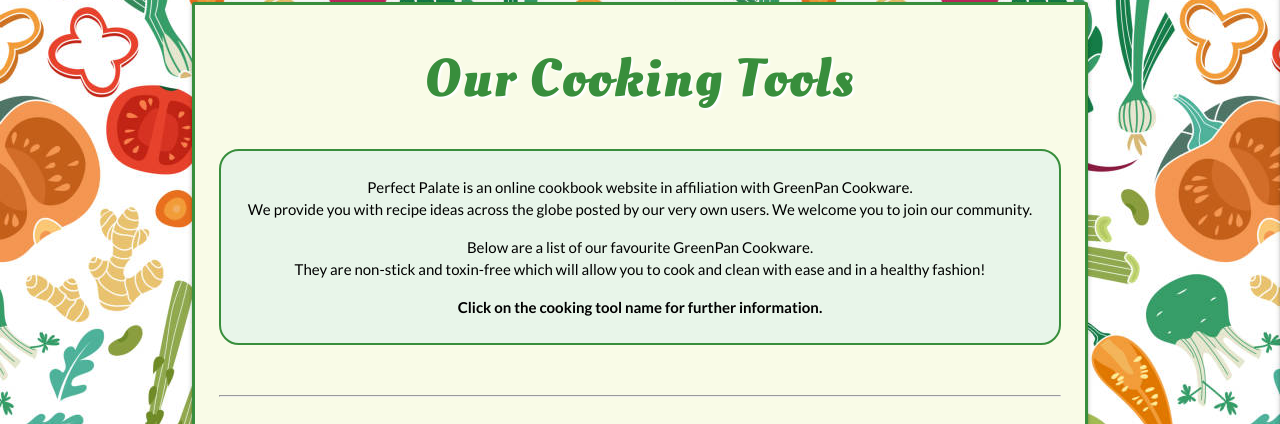
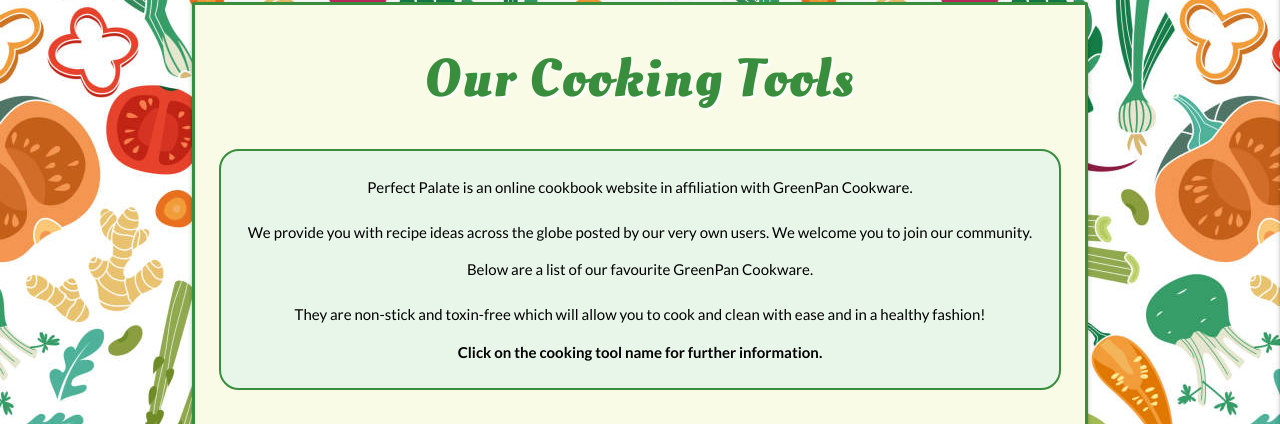
Before and after one commit to jerhabor/perfect-palate, a Flask app: page /cooking_tools in a window 1280 px wide. Shown: the part 70-494 px from the top of the page. Run offline with Flask 2, Linux system fonts and the light colour scheme; some libraries are stand-ins or nearby versions.

Commit message:
FIX: Minor edit to line break on intro paragraph.

```diff
--- a/templates/cooking_tools.html
+++ b/templates/cooking_tools.html
@@ -12,8 +12,8 @@
         </div>
         <!-- Partnership Description -->
         <div class="row center-align tools-info">
-            <p>Perfect Palate is an online cookbook website in affiliation with <a href="https://www.greenpan.co.uk/" class="black-text greenpan">GreenPan Cookware</a>.<br> We provide you with recipe ideas across the globe posted by our very own users. We welcome you to join our community.</p>
-            <p>Below are a list of our favourite <a href="https://www.greenpan.co.uk/" class="black-text greenpan">GreenPan Cookware</a>. <br>They are non-stick and toxin-free which will allow you to cook and clean with ease and in a healthy fashion!</p>
+            <p>Perfect Palate is an online cookbook website in affiliation with <a href="https://www.greenpan.co.uk/" class="black-text greenpan">GreenPan Cookware</a>.<br><br class="hide-on-small-only"> We provide you with recipe ideas across the globe posted by our very own users. We welcome you to join our community.</p>
+            <p>Below are a list of our favourite <a href="https://www.greenpan.co.uk/" class="black-text greenpan">GreenPan Cookware</a>. <br><br class="hide-on-small-only">They are non-stick and toxin-free which will allow you to cook and clean with ease and in a healthy fashion!</p>
             <p class="teaser">Click on the cooking tool name for further information.</p>
         </div><br><hr><br>
         <!-- Chop & Grill Knife block + Board -->
```
